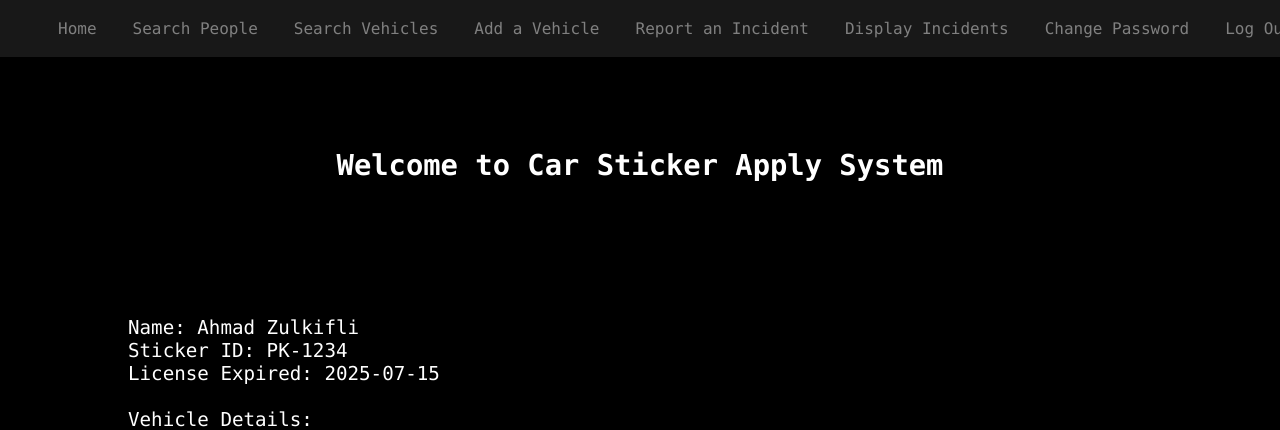
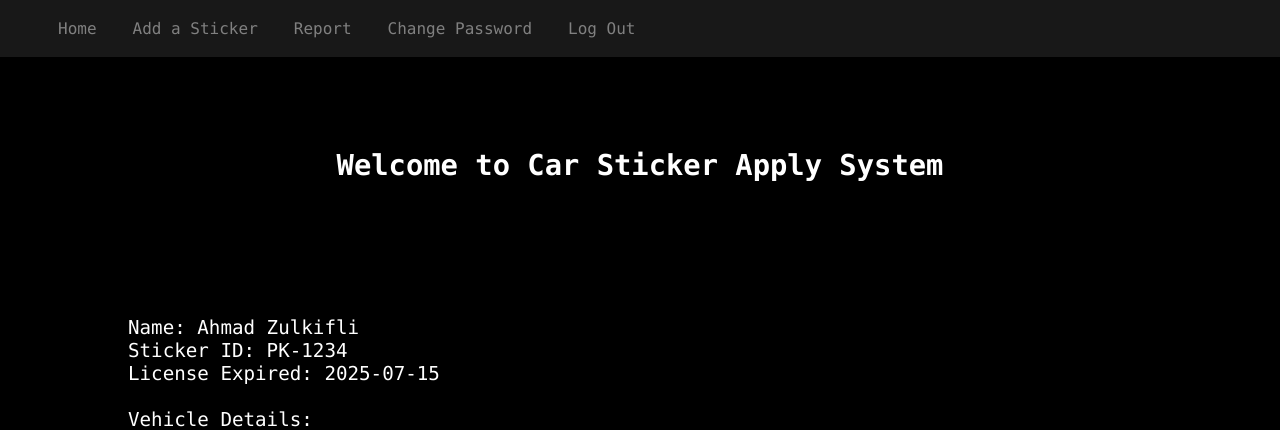
Before and after one commit to whcastle02/car-sticker-website, a PHP site: page /index.php in a window 1280 px wide. Shown: the top 430 px of the page. Run offline with PHP 8.4, Linux system fonts and the light colour scheme; a user stored in the database is signed in; data comes from the database, SQL or seed files in the repository.

Commit message:
Update menu.php

```diff
--- a/menu.php
+++ b/menu.php
@@ -6,11 +6,9 @@
 <?php
 	if (!empty($_SESSION['student'])) {
 ?>
-		<li><a href="lookupPeople.php">Search People</a></li>
-		<li><a href="lookupVehicle.php">Search Vehicles</a></li>
-		<li><a href="addVehicle.php">Add a Vehicle</a></li>
-		<li><a href="report.php">Report an Incident</a></li>
-		<li><a href="retrieveIncidents.php">Display Incidents</a></li>
+
+		<li><a href="addVehicle.php">Add a Sticker</a></li>
+		<li><a href="report.php">Report </a></li>
 		<li><a href="changePassword.php">Change Password</a></li>
         <li><a href="logOut.php">Log Out</a></li>
 		<!-- Admin -->
@@ -20,6 +18,7 @@
 ?>
 		<li><a href="createOfficer.php">Manage Student Account</a></li>
 		<li><a href="addFines.php">Status</a></li>
+		<li><a href="lookupVehicle.php">Search Student</a></li>
         <li><a href="logOut.php">Log Out</a></li>
 <?php
 	}
```
